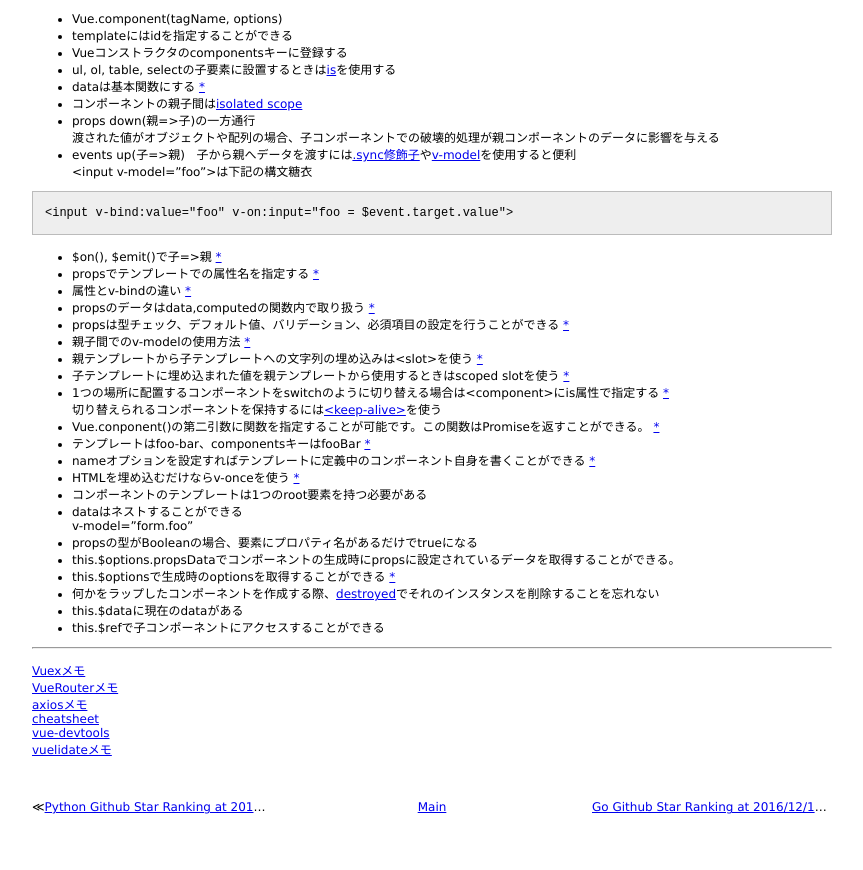
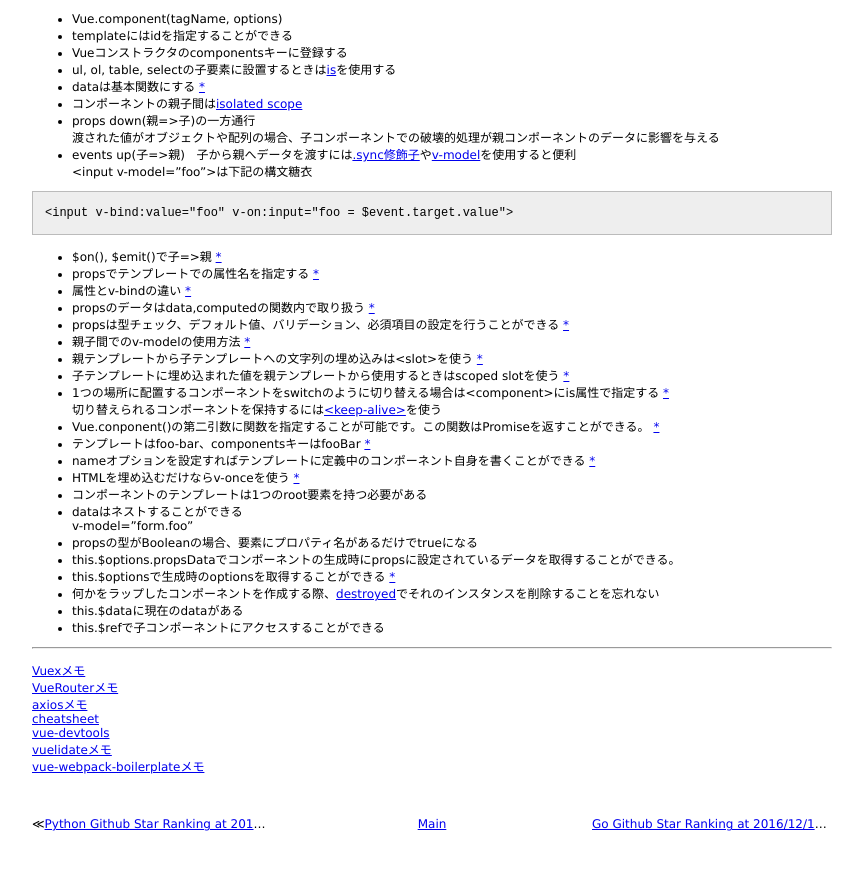
Before and after one commit to 38elements/38elements.github.com, a Jekyll site: the page built from _posts/2016-12-20-vuejs.md, in a window 1280 px wide and 900 px high, scrolled down 2196 px. Shown: the top 870 px of the window, without its empty margins (208-1071 px from the left). Built offline with Jekyll 4.4.1, drawn with Linux system fonts in a browser that asks for light colours.

Commit message:
Update 2016-12-20-vuejs.md

```diff
--- a/_posts/2016-12-20-vuejs.md
+++ b/_posts/2016-12-20-vuejs.md
@@ -177,9 +177,11 @@ v-model="form.foo"
 * this.$refで子コンポーネントにアクセスすることができる
 
 <hr>
+
 [Vuexメモ](/2017/01/14/vuex.html)
 [VueRouterメモ](/2017/01/15/vue-router.html)
 [axiosメモ](/2017/02/22/axios.html)
 [cheatsheet](https://vuejs-tips.github.io/cheatsheet/)
 [vue-devtools](https://github.com/vuejs/vue-devtools)
 [vuelidateメモ](/2017/11/09/vuelidate.html)
+[vue-webpack-boilerplateメモ](/2017/12/02/vue-webpack-boilerplate.html)
```
